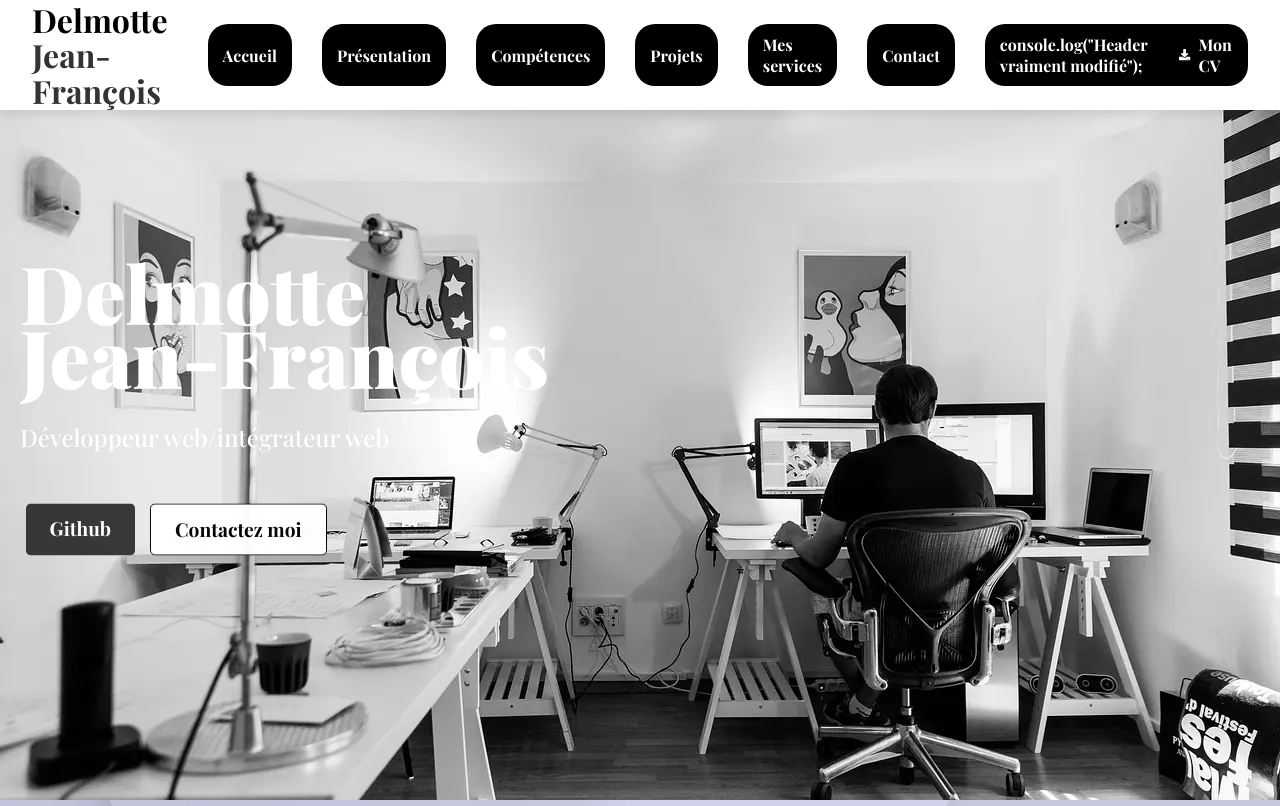
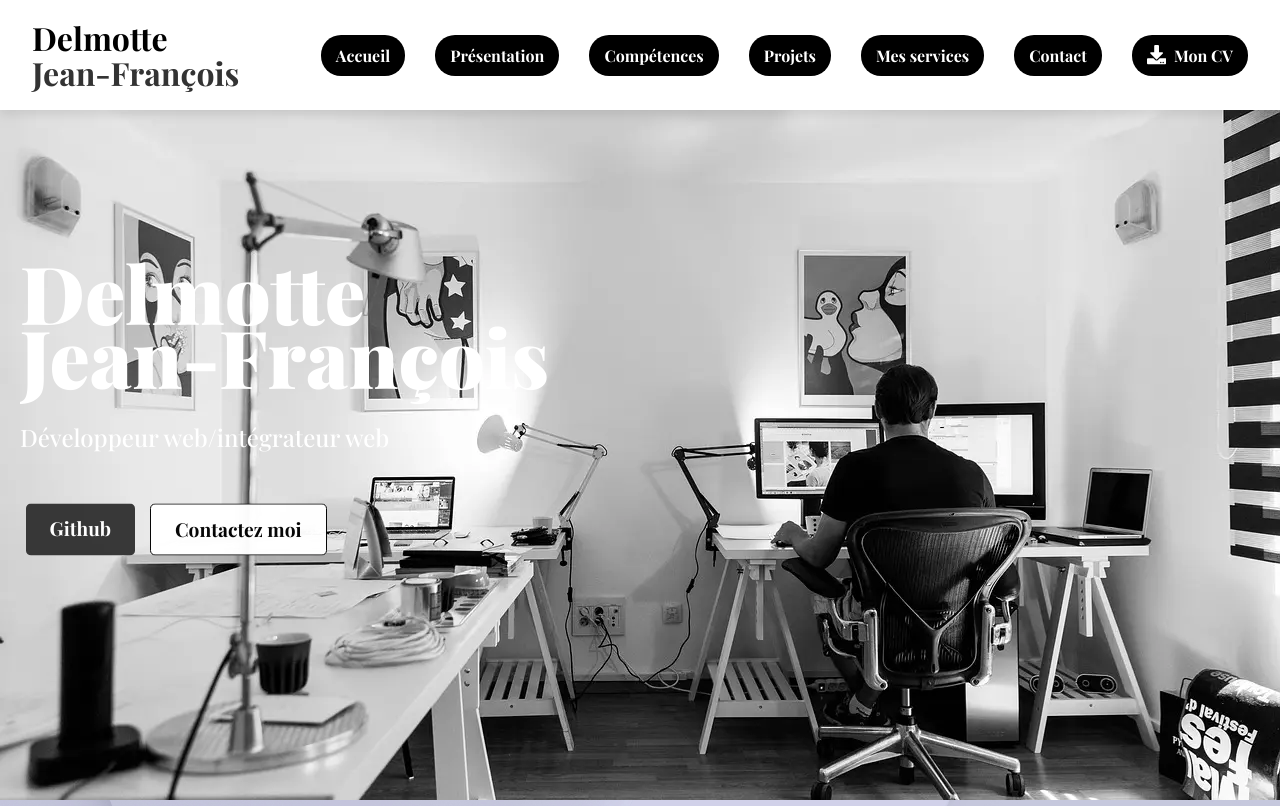
Before and after one commit to jeff397/portfolio, a React (Vite) app in the folder portfolio/: page / in a window 1280 px wide. Shown: the top 806 px of the page. Built offline with nearby package versions, Linux system fonts and the light colour scheme; a web font is replaced by a local one.

Commit message:
fix: console.log mal placé dans Header

```diff
--- a/portfolio/src/components/Header/Header.jsx
+++ b/portfolio/src/components/Header/Header.jsx
@@ -14,6 +14,7 @@ function Header() {
     setIsOpen(false);
   };
 
+  console.log("Header vraiment modifié");
   return (
     <header>
       <div className="logo">
@@ -51,7 +52,6 @@ function Header() {
           className="nav-button"
           onClick={closeMenu}
         >
-          console.log("Header vraiment modifié");
           <FaDownload className="download-icon" /> Mon CV
         </Link>
       </nav>
```
